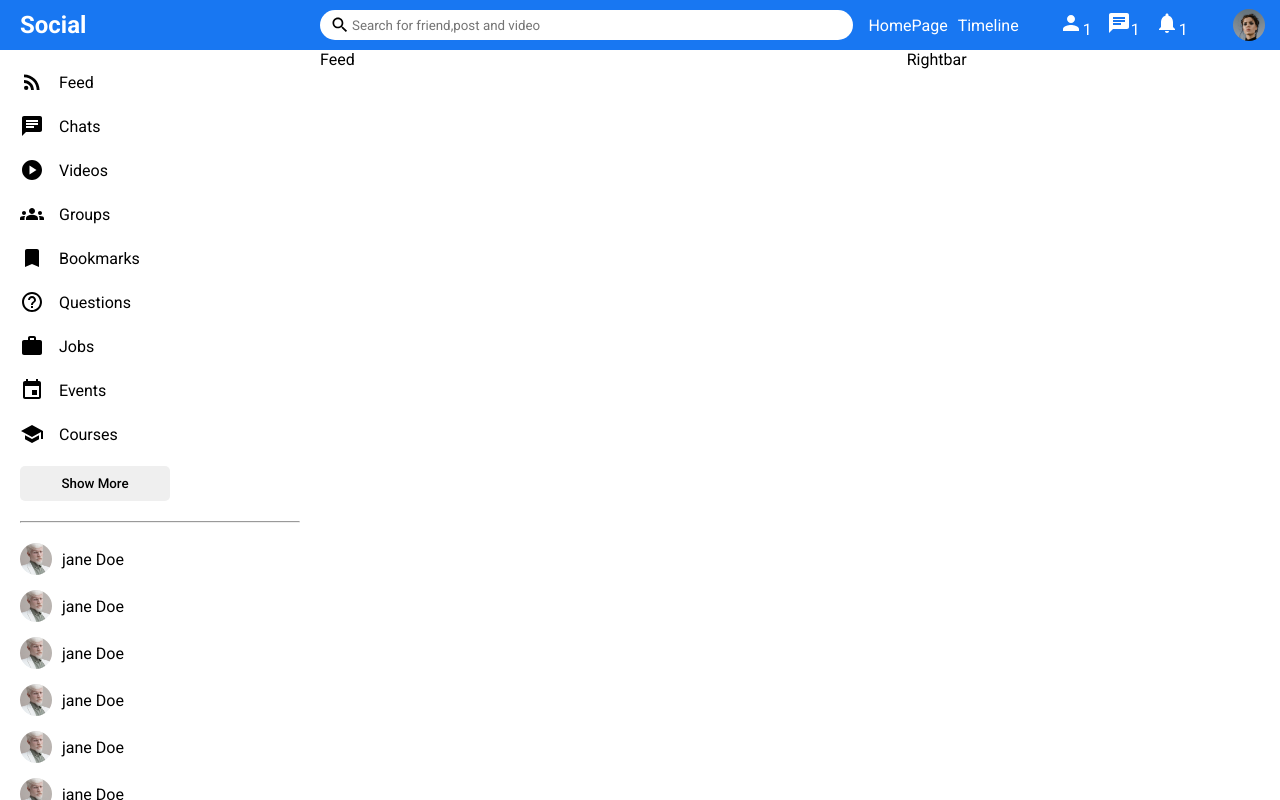
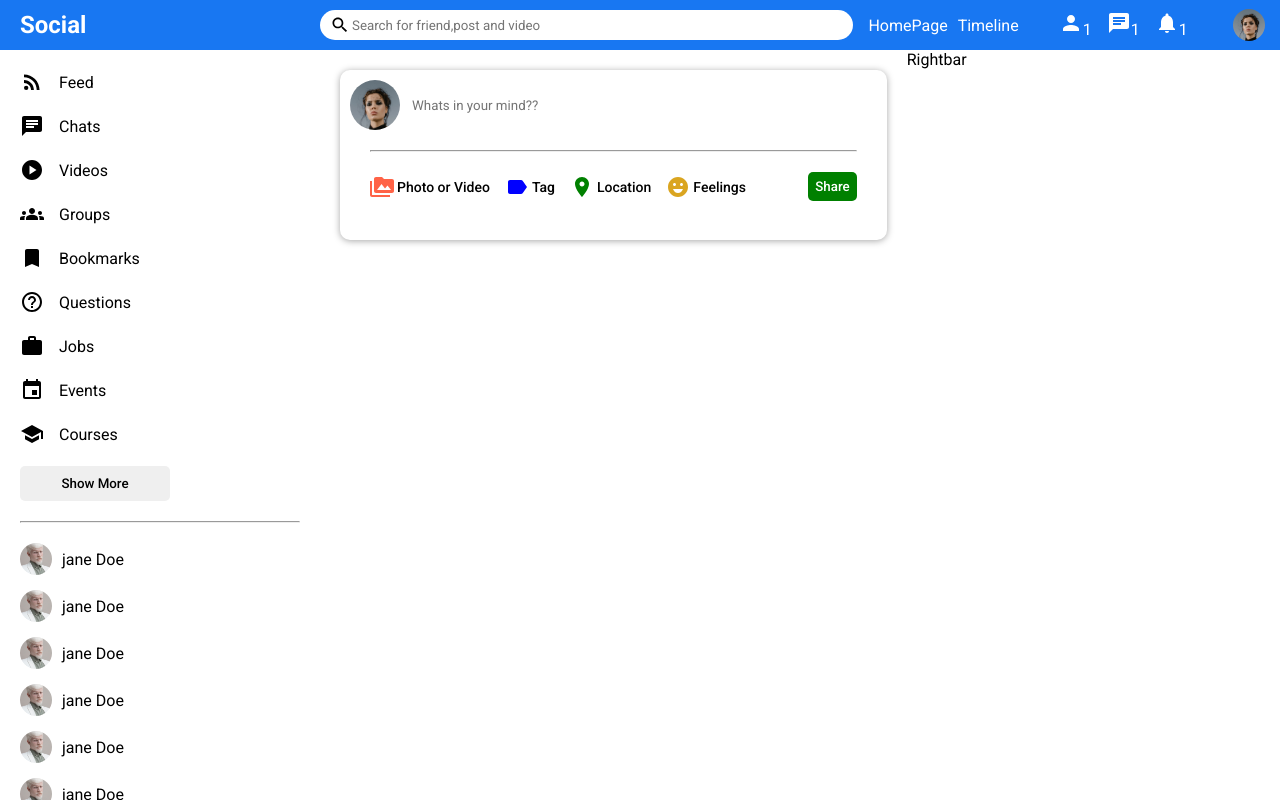
Before and after one commit to TahseenSust/Social-Media, a React (Create React App) app in the folder frontend/: page / in a window 1280 px wide. Built offline with nearby package versions, Linux system fonts and the light colour scheme.

Commit message:
added share component

```diff
--- a/frontend/src/components/feed/Feed.jsx
+++ b/frontend/src/components/feed/Feed.jsx
@@ -1,8 +1,13 @@
+import Share from "../share/Share"
 import "./feed.css"
 
 function Feed() {
   return (
-    <div className="feed">Feed</div>
+    <div className="feed">
+      <div className="feedWrapper">
+        <Share/>
+      </div>
+    </div>
   )
 }
 
--- a/frontend/src/components/feed/feed.css
+++ b/frontend/src/components/feed/feed.css
@@ -1,3 +1,7 @@
 .feed{
     flex: 5.5;
 }
+
+.feedWrapper{
+    padding: 20px;
+}
--- /dev/null
+++ b/frontend/src/components/share/Share.jsx
@@ -0,0 +1,43 @@
+import './share.css'
+import PermMediaIcon from '@mui/icons-material/PermMedia';
+import LabelIcon from '@mui/icons-material/Label';
+import RoomIcon from '@mui/icons-material/Room';
+import EmojiEmotionsIcon from '@mui/icons-material/EmojiEmotions';
+
+
+function Share() {
+  return (
+    <div className='share'>
+        <div className="shareWrapper">
+            <div className="shareTop">
+                <img className='shareProfileImg' src="/assets/person/1.jpeg" alt="" />
+                <input placeholder='Whats in your mind??'  className='shareInput' />
+            </div>
+            <hr className='shareHr'/>
+            <div className="shareBottom">
+                <div className="shareOptions">
+                    <div className="shareOption">
+                        <PermMediaIcon htmlColor='tomato' className='shareIcon'/>
+                        <span className='shareOptionText'>Photo or Video</span>
+                    </div>
+                    <div className="shareOption">
+                        <LabelIcon htmlColor='blue' className='shareIcon'/>
+                        <span className='shareOptionText'>Tag</span>
+                    </div>
+                    <div className="shareOption">
+                        <RoomIcon htmlColor='green' className='shareIcon'/>
+                        <span className='shareOptionText'>Location</span>
+                    </div>
+                    <div className="shareOption">
+                        <EmojiEmotionsIcon htmlColor='goldenrod' className='shareIcon'/>
+                        <span className='shareOptionText'>Feelings</span>
+                    </div>
+                </div>
+                <button className='shareButton'>Share</button>
+            </div>
+        </div>
+    </div>
+  )
+}
+
+export default Share
--- /dev/null
+++ b/frontend/src/components/share/share.css
@@ -0,0 +1,76 @@
+.share{
+    width: 100%;
+    height: 170px;
+    border-radius: 10px;
+    -webkit-box-shadow: 0px 1px 7px 0px rgba(0,0,0,0.35);
+    box-shadow: 0px 1px 7px 0px rgba(0,0,0,0.35);
+}
+
+.shareWrapper{
+    padding: 10px;
+}
+
+.shareTop{
+    display: flex;
+    align-items: center;
+}
+
+.shareProfileImg{
+    width: 50px;
+    height: 50px;
+    border-radius: 50%;
+    object-fit: cover;
+    margin-right: 10px;
+}
+
+.shareInput{
+    border: none;
+    width: 80%;
+}
+
+.shareInput:focus{
+    outline: none;
+}
+
+.shareHr{
+    margin: 20px;
+}
+
+.shareBottom{
+    display: flex;
+    align-items: center;
+    justify-content: space-between;
+}
+
+.shareOptions{
+    display: flex;
+    margin-left: 20px;
+}
+
+.shareOption{
+    display: flex;
+    align-items: center;
+    margin-right: 15px;
+    cursor: pointer;
+}
+
+.shareIcon{
+    font-size: 18px;
+    margin-right: 3px;
+}
+
+.shareOptionText{
+    font-size: 14px;
+    font-weight: 500;
+}
+
+.shareButton{
+    border: none;
+    padding: 7px;
+    border-radius: 5px;
+    background-color: green;
+    font-weight: 500;
+    margin-right: 20px;
+    cursor: pointer;
+    color: white;
+}
```
